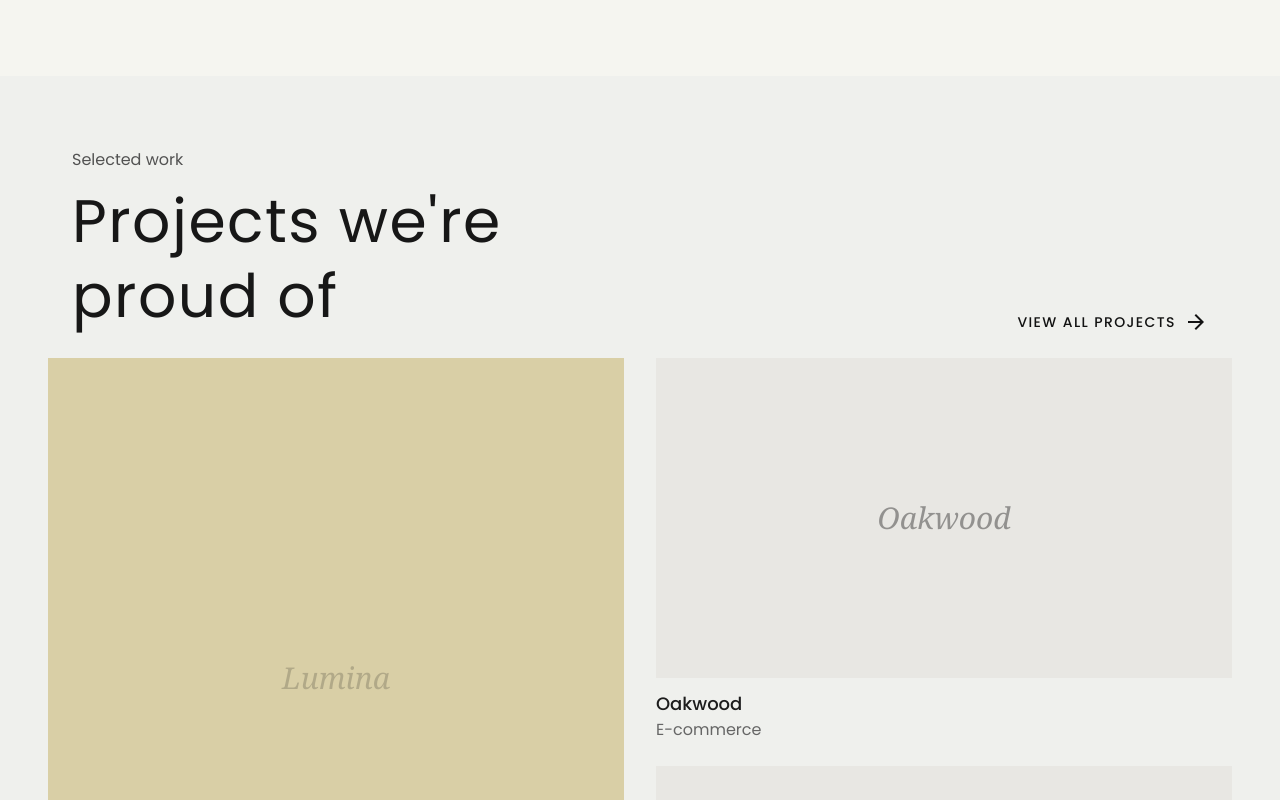
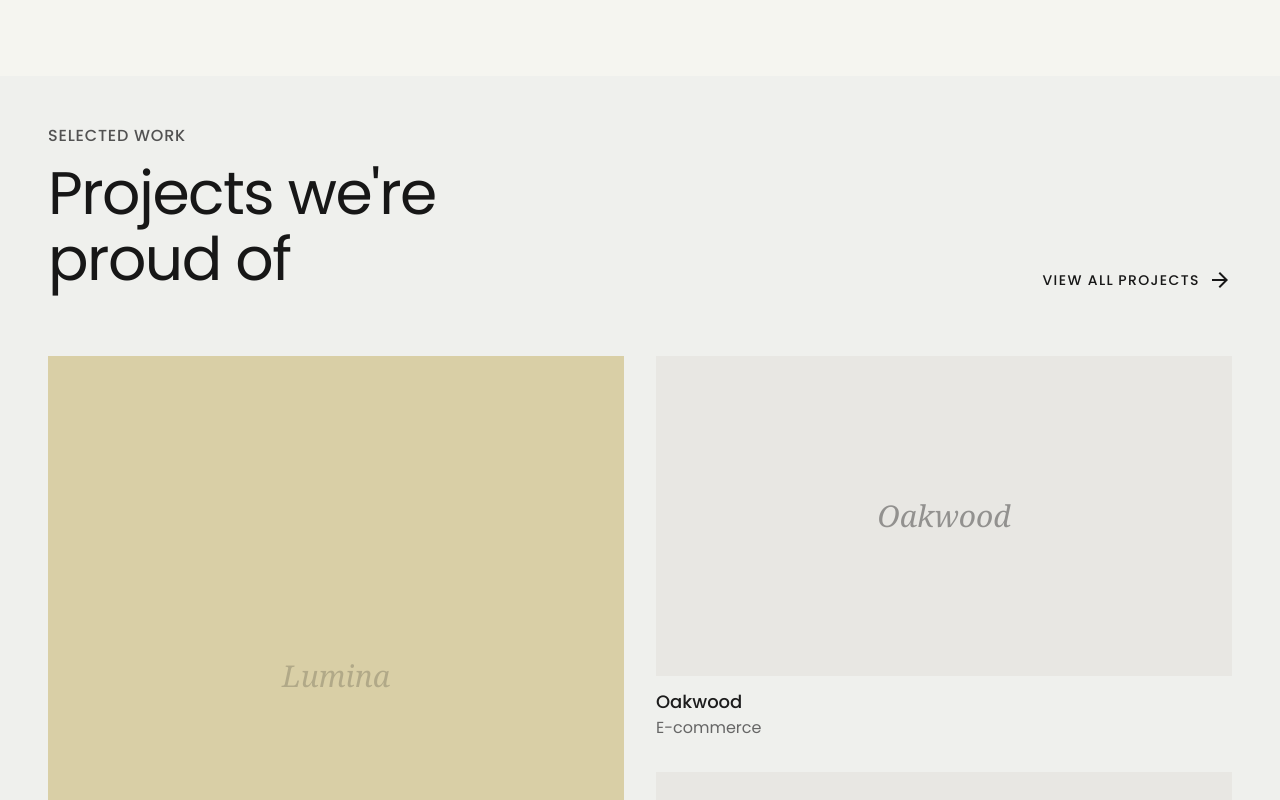
Before and after one commit to YogurtFusion/portfolio, a Next.js app: page / in a window 1280 px wide. Shown: the part 820-1620 px from the top of the page. Built offline with nearby package versions, Linux system fonts and the light colour scheme.

Commit message:
optimizing project section

```diff
--- a/components/Projects.jsx
+++ b/components/Projects.jsx
@@ -7,43 +7,38 @@ import ProjectSmallCardBottom from "./ui/ptSmallCardB";
 const Projects = () => {
   return (
     <section
-      className="p-12 w-full max-w-336 mx-auto "
+      className="md:p-12 w-full max-w-7xl mx-auto  px-4 py-24 "
       style={{ background: "var(--c-project-bg)" }}
     >
-      <div className="project-head flex flex-col md:flex-row justify-between items-end p-6  ">
+      <div className="project-head flex flex-col md:flex-row justify-between md:items-end mb-12 md:mb-16 gap-6  ">
         <div className="flex flex-col gap-3 ">
-          <p
-            className="text-base text-neutral-600"
-          >
+          <p className="text-sm md:text-base text-neutral-600 font-medium uppercase tracking-wider">
             Selected work
           </p>
-          <h1>
-
-          <span
-            className="text-5xl  md:text-6xl text-neutral-900 tracking-wide leading-tight">
+          <h2 className="text-4xl md:text-6xl text-neutral-900 tracking-tight leading-[1.1]  " >
+            <span className="block">
               Projects we're
             </span>
-          <br className="" />
-          <span
-            className="text-5xl  md:text-6xl text-neutral-900 tracking-wide leading-tight">
+            <span className="block">
               proud of
             </span>
-            </h1>
+          </h2>
         </div>
+        <div className="w-full md:w-auto flex justify-start md:justify-end">
+
         <SectionBtn />
         </div>
+      </div>
+      {/* grid */}
       <div className="grid grid-cols-1 md:grid-cols-2 gap-8 h-full">
+        <div className="w-full">
+        <ProjectLargeCard />
+        </div>
 
-          <ProjectLargeCard />
-
-
-        <div className="right-col flex flex-col gap-6 h-full ">
-
+        <div className="right-col flex flex-col gap-8 h-full ">
           <ProjectSmallCardTop />
 
-
           <ProjectSmallCardBottom />
-
         </div>
       </div>
     </section>
--- a/components/ui/PtLargeCard.jsx
+++ b/components/ui/PtLargeCard.jsx
@@ -2,7 +2,7 @@ import React from 'react'
 
 const ProjectLargeCard = () => {
   return (
-    <div className='flex flex-col h-full' >
+    <div className='flex flex-col h-full ' >
      <div className=" bg-[#D9CFA6] w-full flex flex-1  items-center justify-center max-h-160 h-full relative group ">
       <span className='font-serif italic text-3xl text-[#B1A988] ' > Lumina </span>
      </div>
--- a/components/ui/SectionBtn.jsx
+++ b/components/ui/SectionBtn.jsx
@@ -1,16 +1,21 @@
+import Link from "next/link";
 import React from "react";
 
 const SectionBtn = () => {
   return (
-    <button className=" group inline-flex items-center gap-2 text-[#121212] ">
-      <span className=" tracking-widest uppercase text-sm font-medium relative ">
-        view all projects
-        <span className="absolute left-0 -bottom-1 h-px w-full bg-[#121212] origin-left will-change-transform transform scale-x-0  transition-transform duration-300 group-hover:scale-x-100 "></span>
+    <Link
+      href={"/"}
+      className=" group inline-flex items-center gap-2 text-neutral-900 "
+    >
+      <span className=" tracking-widest uppercase text-sm font-medium relative md:flex items-center gap-1 ">
+        view all <span className="hidden md:block">projects</span>
+
+        <span className="absolute left-0 -bottom-1 h-px w-full bg-neutral-900 origin-left will-change-transform transform scale-x-0  transition-transform duration-300 group-hover:scale-x-100 "></span>
       </span>
-      <span className="material-symbols-outlined group-hover:translate-x-1 transition-transform duration-300  ">
+      <span className="material-symbols-outlined text-lg leading-none group-hover:translate-x-1 transition-transform duration-300  ">
         arrow_forward
       </span>
-    </button>
+    </Link>
   );
 };
 
```
Lines whose indentation alone changed are shown as unchanged.
